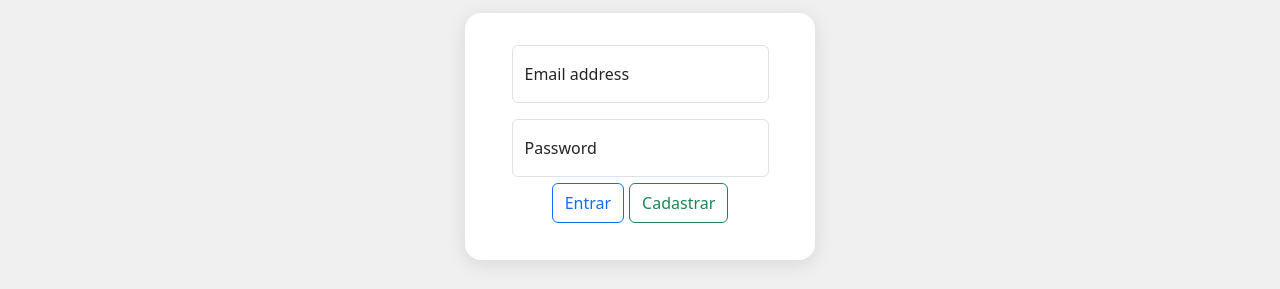
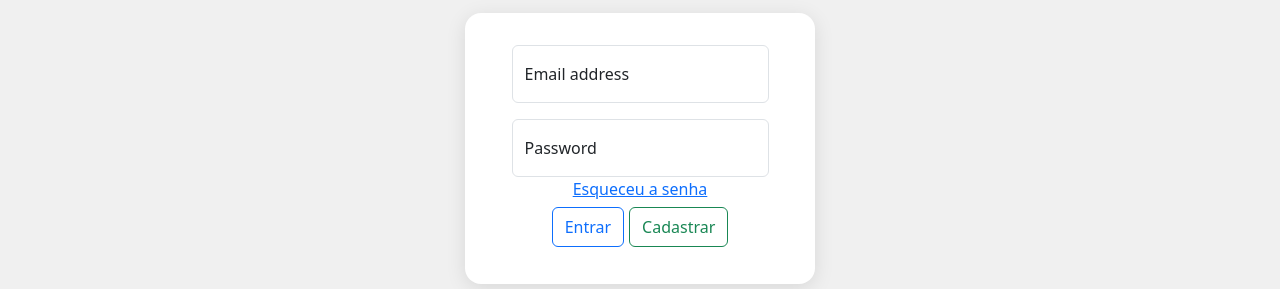
Before and after one commit to Joaopedro1702/Clothean, a plain HTML site: page login.html in a window 1280 px wide. Shown: the part 107-396 px from the top of the page. Drawn offline with nearby package versions, Linux system fonts and the light colour scheme.

Commit message:
Adicionando a tela login com o Bootstrap

```diff
--- a/login.html
+++ b/login.html
@@ -133,6 +133,8 @@
     <label for="floatingPassword">Password</label>
 </div>
 
+<a href="#">Esqueceu a senha</a>
+
 <div class="botoes">
 
 <button type="button" class="btn btn-outline-primary">Entrar</button>
```
Also changed, not shown: image/fundoazul.jpg (added), image/fundoazul2.jpg (added), image/fundogra.jpg (added), image/fundoverde.jpg (added), image/fundoverde2.jpg (added), image/fundoverde3.jpg (added).
